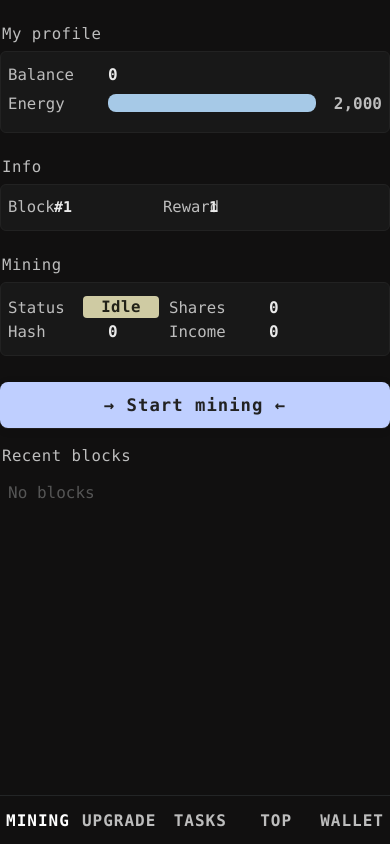
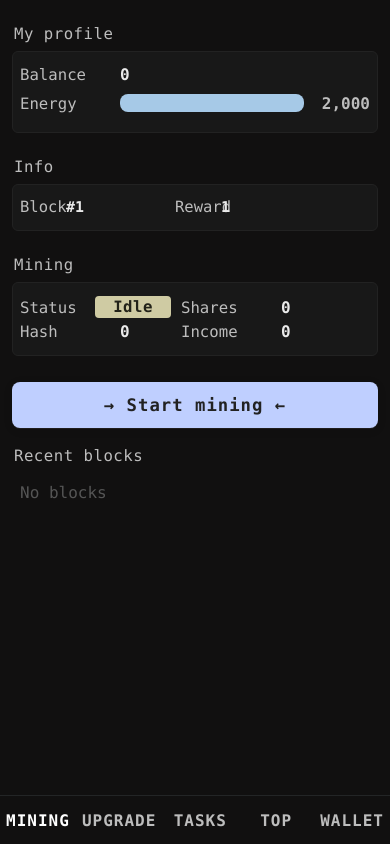
Before and after one commit to rngeryes/vote, a plain HTML site: page index.html in a window 390 px wide. Drawn offline with Linux system fonts and the light colour scheme.

Commit message:
Update index.html

```diff
--- a/index.html
+++ b/index.html
@@ -2,7 +2,7 @@
 <html lang="en">
 <head>
   <meta charset="UTF-8">
-  <meta name="viewport" content="width=device-width,initial-scale=1.0">
+  <meta name="viewport" content="width=device-width, initial-scale=1.0, maximum-scale=1.0, user-scalable=no">
 <script src="https://telegram.org/js/telegram-web-app.js"></script>
   <title>Mining Game</title>
   <style>
@@ -39,18 +39,35 @@
       font-size: 16px;
       box-sizing: border-box;
       width: 100vw;
-      min-height: 100vh;
-      overflow-x: hidden;
+      overflow: hidden;
+
+      body, .wrap, * {
+  user-select: none;
+  -webkit-user-select: none;
+  -ms-user-select: none;
+  -moz-user-select: none;
+}
     }
     .wrap {
-      max-width: 320px;
+  max-width: 380px;
   margin: 0 auto;
+  padding-bottom: 70px;
   min-height: 100vh;
   display: flex;
   flex-direction: column;
 }
 @media (max-width: 480px) {
-      .wrap { max-width: 360px; }
+  .wrap {
+    max-width: 100vw;
+    padding-left: 12px;
+    padding-right: 12px;
+  }
+}
+@media (max-width: 340px) {
+  .wrap {
+    padding-left: 4px;
+    padding-right: 4px;
+  }
 }
     .section-title {
       color: var(--text2);
@@ -319,7 +336,7 @@
       if (window.Telegram && Telegram.WebApp) {
         Telegram.WebApp.setHeaderColor && Telegram.WebApp.setHeaderColor('#111010');
         Telegram.WebApp.setBackgroundColor && Telegram.WebApp.setBackgroundColor('#111010');
-
+            Telegram.WebApp.requestFullscreen && Telegram.WebApp.requestFullscreen();
       }
     });
   </script>
```
Lines whose indentation alone changed are shown as unchanged.
